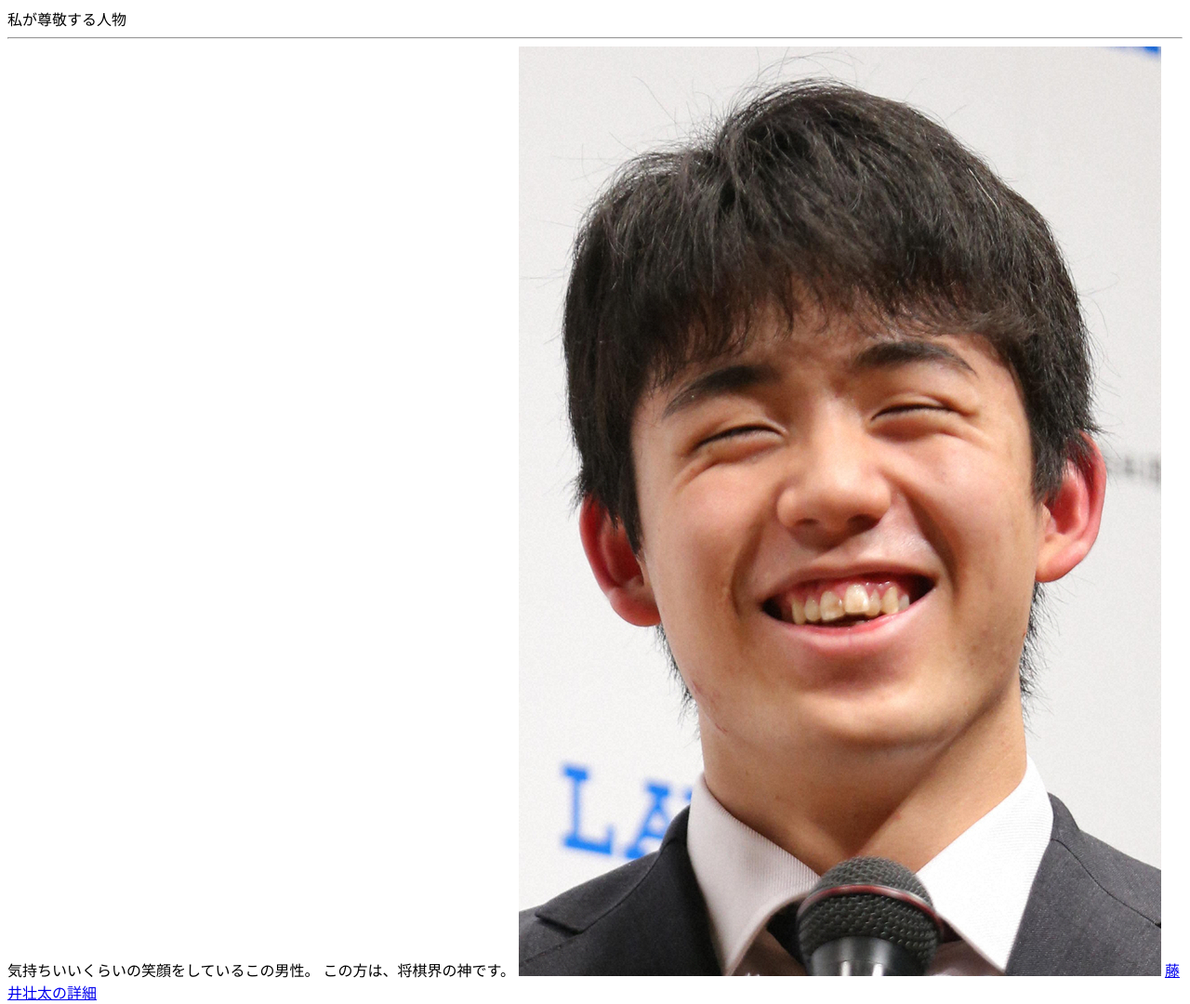
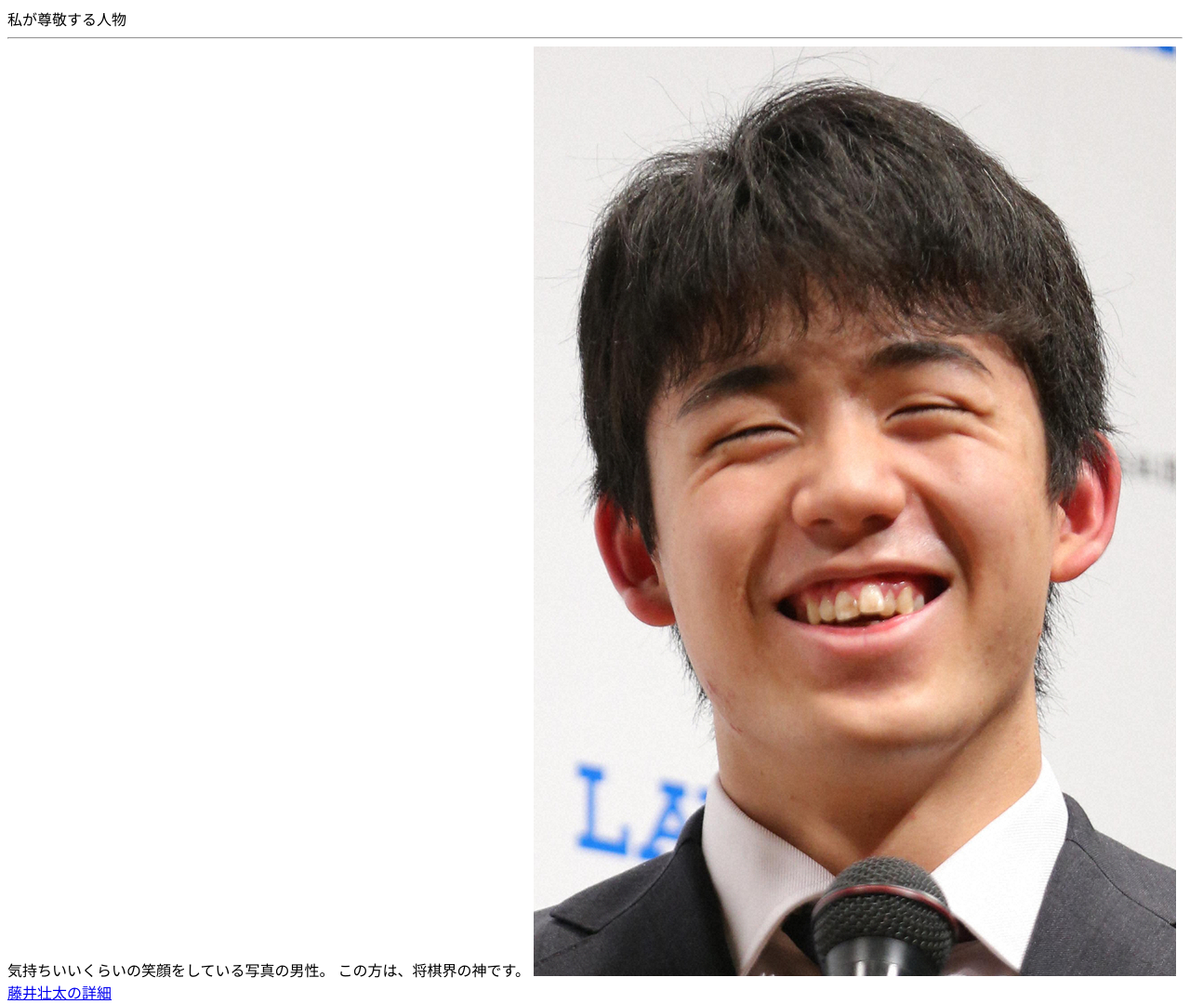
Before and after one commit to Potclin/Hakoware, a plain HTML site: page index.html in a window 1280 px wide. Shown: the whole page at 93% size. Drawn offline with Linux system fonts and the light colour scheme.

Commit message:
文字変更

```diff
--- a/index.html
+++ b/index.html
@@ -5,7 +5,7 @@
  <body>
 私が尊敬する人物
 <hr>
-気持ちいいくらいの笑顔をしているこの男性。
+気持ちいいくらいの笑顔をしている写真の男性。
 この方は、将棋界の神です。
 <img src="20190401s000413F2223000p_view.jpg">
 <a href="https://www.nippon.com/ja/japan-topics/g02292">藤井壮太の詳細</a>
```
